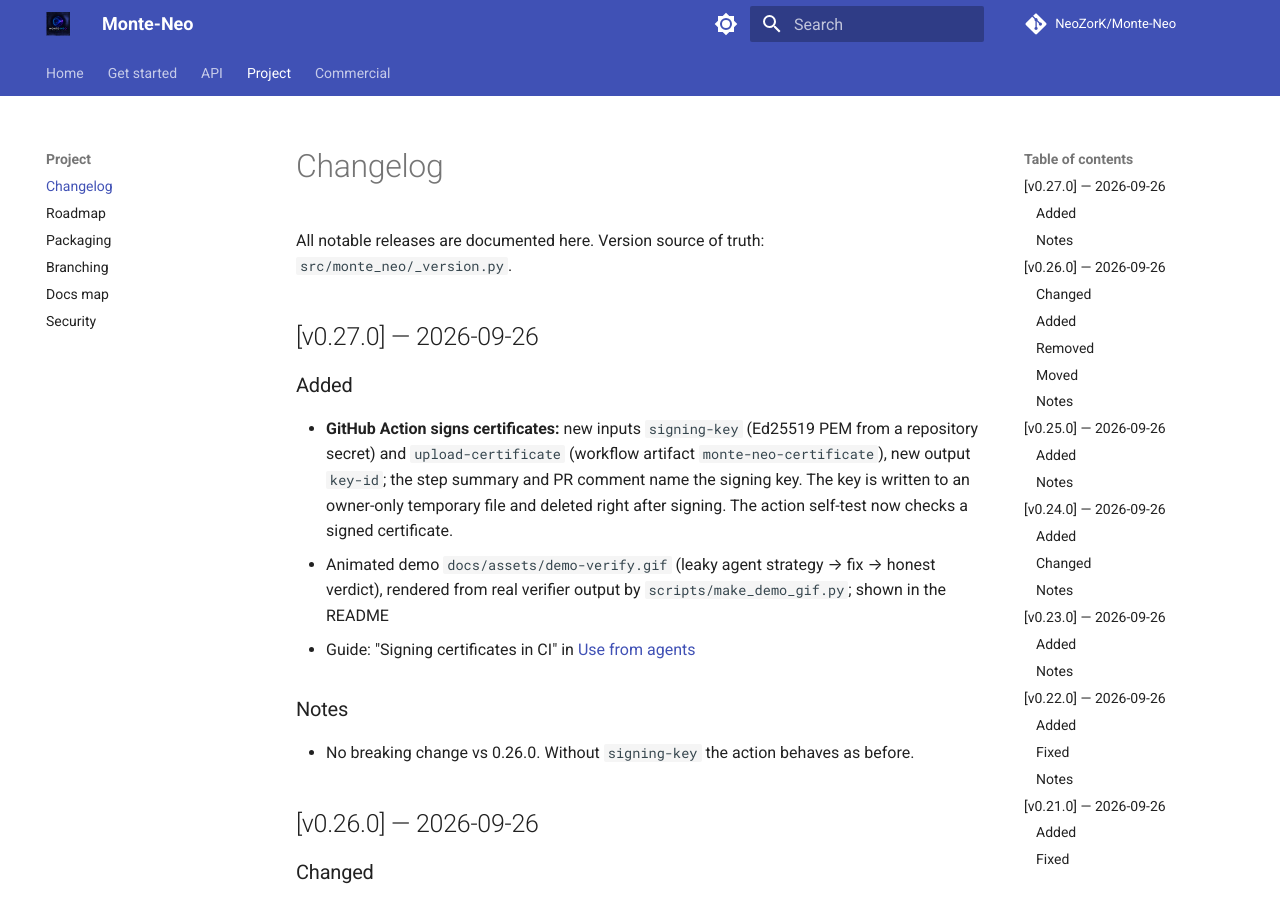
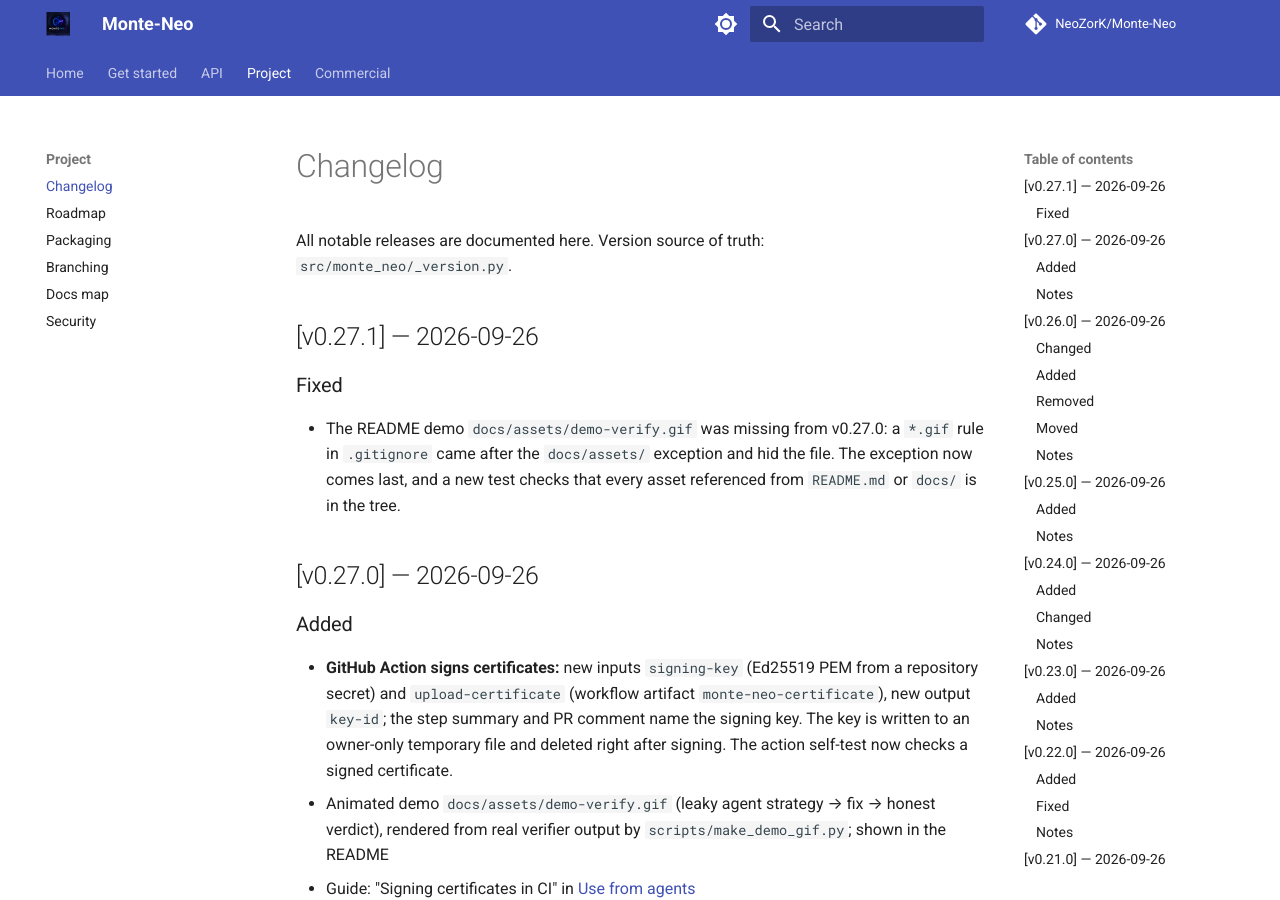
Before and after one commit to NeoZorK/Monte-Neo, an MkDocs documentation site: the page built from docs/project/CHANGELOG.md, in a window 1280 px wide and 900 px high. Built offline with MkDocs 1.6.1 and Material for MkDocs 9.7.7, drawn with Linux system fonts in a browser that asks for light colours; comment, search, counter and statistics services are not loaded.

Commit message:
fix: v0.27.1 ship the README demo GIF (#59)
A *.gif rule in .gitignore came after the docs/assets exception, so docs/assets/demo-verify.gif was never committed and the README image was broken in v0.27.0. Put the exception last and add a test that every asset referenced from README.md or docs/ exists in the tree.

````diff
--- a/docs/guides/agents.md
+++ b/docs/guides/agents.md
@@ -79,7 +79,7 @@
 ## GitHub Actions
 
 ```yaml
-- uses: NeoZorK/Monte-Neo@v0.27.0
+- uses: NeoZorK/Monte-Neo@v0.27.1
   with:
     ohlcv: data/btc_1h.csv
     strategy: strategies/momentum.py
--- a/docs/project/CHANGELOG.md
+++ b/docs/project/CHANGELOG.md
@@ -2,6 +2,13 @@
 
 All notable releases are documented here.
 Version source of truth: `src/monte_neo/_version.py`.
+
+## [v0.27.1] — 2026-09-26
+
+### Fixed
+- The README demo `docs/assets/demo-verify.gif` was missing from v0.27.0: a `*.gif` rule in `.gitignore`
+  came after the `docs/assets/` exception and hid the file. The exception now comes last, and a new test
+  checks that every asset referenced from `README.md` or `docs/` is in the tree.
 
 ## [v0.27.0] — 2026-09-26
 
--- a/docs/project/ROADMAP.md
+++ b/docs/project/ROADMAP.md
@@ -1,4 +1,4 @@
-# Monte-Neo Roadmap (v0.27.0)
+# Monte-Neo Roadmap (v0.27.1)
 
 Product direction: [PRODUCT_STRATEGY_RU.md](PRODUCT_STRATEGY_RU.md) (verifier for agent-built strategies).
 
--- a/docs/setup/installation.md
+++ b/docs/setup/installation.md
@@ -14,7 +14,7 @@
 python -c "import monte_neo; print(monte_neo.__version__)"
 ```
 
-Current release: **v0.27.0** on [PyPI](https://pypi.org/project/monte-neo/).
+Current release: **v0.27.1** on [PyPI](https://pypi.org/project/monte-neo/).
 
 Docs site: [neozork.github.io/Monte-Neo](https://neozork.github.io/Monte-Neo/).
 
@@ -79,7 +79,7 @@
 # download the wheel only from TestPyPI, install without resolving deps there
 pip download --no-deps -d /tmp/mn-wheels \
   --index-url https://test.pypi.org/simple/ \
-  monte-neo==0.27.0
+  monte-neo==0.27.1
 pip install --no-deps /tmp/mn-wheels/monte_neo-*.whl
 # runtime deps still come from real PyPI:
 pip install numpy pandas pyarrow numba rich questionary prompt-toolkit pyyaml python-dotenv pybind11
--- a/server.json
+++ b/server.json
@@ -8,13 +8,13 @@
     "source": "github"
   },
   "websiteUrl": "https://neozork.github.io/Monte-Neo/",
-  "version": "0.27.0",
+  "version": "0.27.1",
   "packages": [
     {
       "registryType": "pypi",
       "registryBaseUrl": "https://pypi.org",
       "identifier": "monte-neo",
-      "version": "0.27.0",
+      "version": "0.27.1",
       "runtimeHint": "uvx",
       "transport": {
         "type": "stdio"
--- a/src/monte_neo/_version.py
+++ b/src/monte_neo/_version.py
@@ -1,4 +1,4 @@
 # Single source of truth for the project version.
 # Pattern: v0.0.1 -> v0.0.2 -> ... (leading "v" required for git tags / Releases).
 # Hatch strips the leading "v" for the PyPI/PEP 440 distribution version.
-__version__ = "v0.27.0"
+__version__ = "v0.27.1"
````
Also changed, not shown: README.md (+1 -1 lines), docs/docs-map.md (+4 -4 lines), docs/assets/demo-verify.gif (added), 5 other files.
